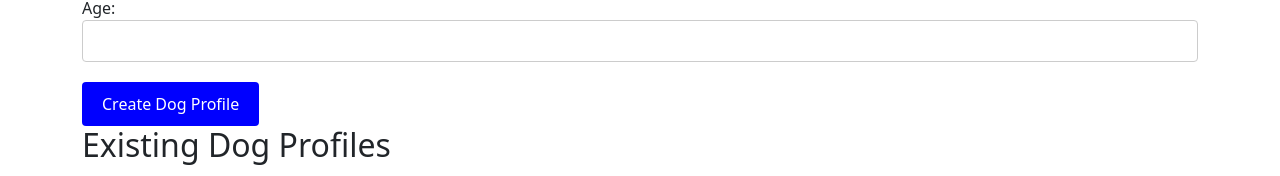
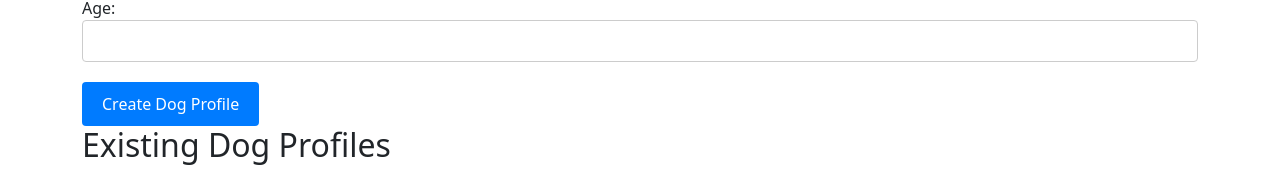
Before and after one commit to kbaitubayev/PRJ666-front, a Next.js app: page /dogprofile in a window 1280 px wide. Shown: the part 326-502 px from the top of the page. Built offline with nearby package versions, Linux system fonts and the light colour scheme; no server answers.

Commit message:
changing button color

```diff
--- a/components/CreateDogProfileForm.js
+++ b/components/CreateDogProfileForm.js
@@ -48,7 +48,7 @@ const CreateDogProfileForm = ({ onCreate }) => {
         </div>
 
         {/* Add more fields as needed for dog profile creation */}
-        <button type="submit" style={{ backgroundColor: 'blue', color: 'white', padding: '10px 20px', border: 'none', borderRadius: '4px', cursor: 'pointer' }}>Create Dog Profile</button>
+        <button type="submit" style={{ backgroundColor: '#007bff', color: 'white', padding: '10px 20px', border: 'none', borderRadius: '4px', cursor: 'pointer' }}>Create Dog Profile</button>
       </form>
     </div>
   );
--- a/components/DogProfileListing.js
+++ b/components/DogProfileListing.js
@@ -42,7 +42,7 @@ const DogProfileListing = ({ dogProfiles, fetchDogProfiles }) => {
             <div>
               <button onClick={() => handleDelete(dogProfile._id)} style={{ backgroundColor: '#f44336', color: 'white', padding: '8px 16px', border: 'none', borderRadius: '4px', cursor: 'pointer', marginRight: '10px' }}>Delete</button>
               {!editingDogProfileId && (
-                <button onClick={() => handleEditClick(dogProfile._id)} style={{ backgroundColor: 'blue', color: 'white', padding: '8px 16px', border: 'none', borderRadius: '4px', cursor: 'pointer' }}>Edit</button>
+                <button onClick={() => handleEditClick(dogProfile._id)} style={{ backgroundColor: '#007bff', color: 'white', padding: '8px 16px', border: 'none', borderRadius: '4px', cursor: 'pointer' }}>Edit</button>
               )}
             </div>
             {editingDogProfileId === dogProfile._id && (
--- a/components/EditDogProfileForm.js
+++ b/components/EditDogProfileForm.js
@@ -45,7 +45,7 @@ const EditDogProfileForm = ({ dogProfile, onUpdate }) => {
           <label style={{ marginRight: '10px' }}>Age:</label>
           <input type="text" name="age" value={formData.age} onChange={handleChange} required />
         </div>
-        <button type="submit" style={{ backgroundColor: 'blue', color: 'white', padding: '8px 16px', border: 'none', borderRadius: '4px', cursor: 'pointer' }}>Update Dog Profile</button>
+        <button type="submit" style={{ backgroundColor: '#007bff', color: 'white', padding: '8px 16px', border: 'none', borderRadius: '4px', cursor: 'pointer' }}>Update Dog Profile</button>
       </form>
     </div>
   );
```
